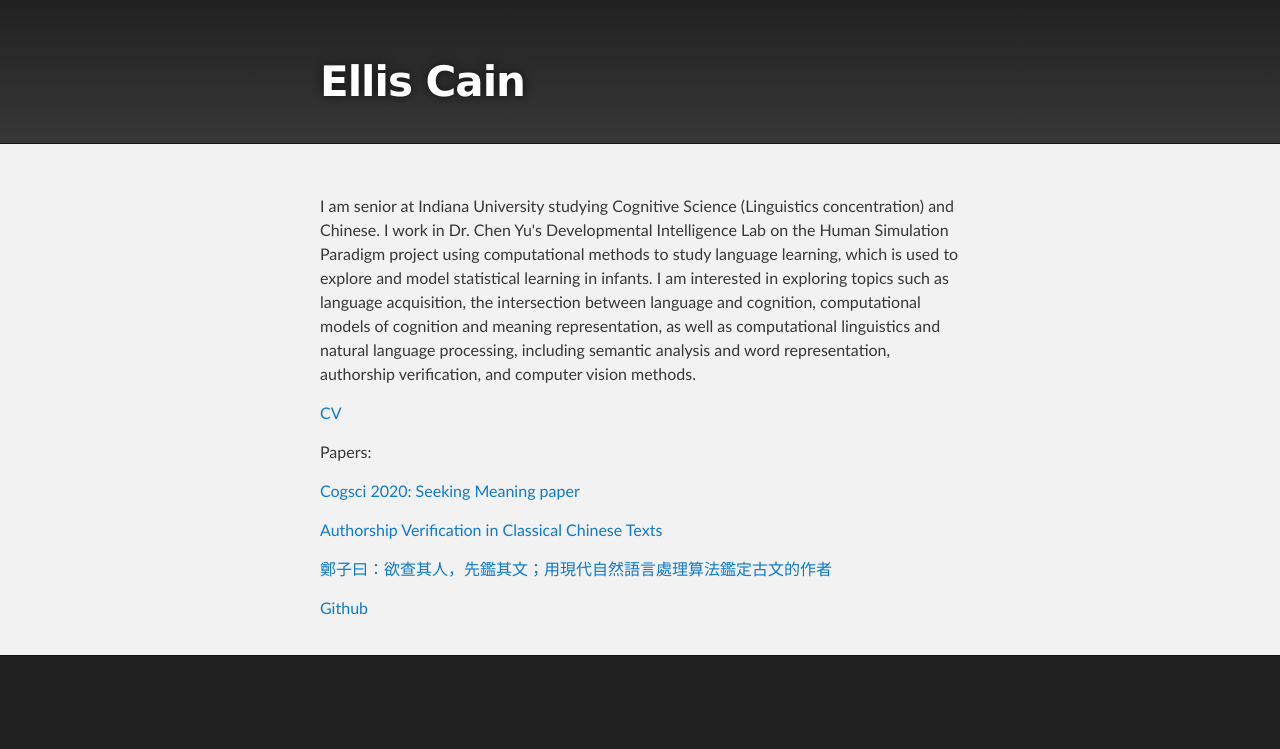
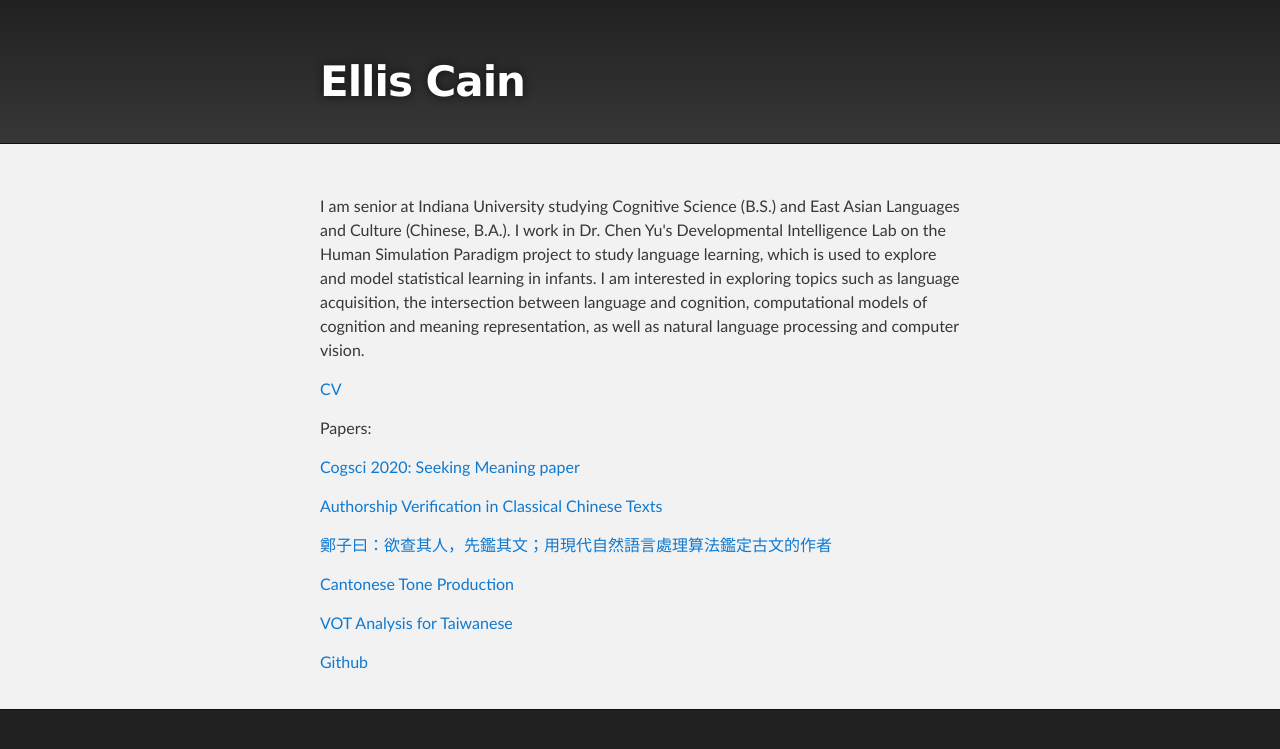
Before and after one commit to ellissc/ellissc.github.io, a Jekyll site: the page built from index.html, in a window 1280 px wide. Shown: the top 749 px of the page. Built offline with Jekyll 4.4.1, drawn with Linux system fonts in a browser that asks for light colours.

Commit message:
more updates

```diff
--- a/_layouts/default.html
+++ b/_layouts/default.html
@@ -23,26 +23,20 @@
     <!-- MAIN CONTENT -->
     <div id="main_content_wrap" class="outer">
       <section id="main_content" class="inner">
-        <p>I am senior at Indiana University studying Cognitive Science (Linguistics concentration) and Chinese. I work in Dr. Chen Yu's Developmental Intelligence Lab on the Human Simulation Paradigm project using computational methods to study language learning, which is used to explore and model statistical learning in infants. I am interested in exploring topics such as language acquisition, the intersection between language and cognition, computational models of cognition and meaning representation, as well as computational linguistics and natural language processing, including semantic analysis and word representation, authorship verification, and computer vision methods.</p>
+        <p>I am senior at Indiana University studying Cognitive Science (B.S.) and East Asian Languages and Culture (Chinese, B.A.). I work in Dr. Chen Yu's Developmental Intelligence Lab on the Human Simulation Paradigm project to study language learning, which is used to explore and model statistical learning in infants. I am interested in exploring topics such as language acquisition, the intersection between language and cognition, computational models of cognition and meaning representation, as well as natural language processing and computer vision.</p>
 
         <p><a href="cain_CV.pdf">CV</a></p>
         <p></p>
         <p>Papers:</p>
-        <p><a href="cogsci2020_cain.pdf">Cogsci 2020: Seeking Meaning paper</a></p>
-        <p><a href="nlp_en_ver.pdf">Authorship Verification in Classical Chinese Texts</a></p>
-        <p><a href="nlp_zh_ver.pdf">鄭子曰：欲查其人，先鑑其文；用現代自然語言處理算法鑑定古文的作者</a></p>
+        <p><a href="cogsci2020_cain.pdf">   Cogsci 2020: Seeking Meaning paper</a></p>
+        <p><a href="nlp_en_ver.pdf">    Authorship Verification in Classical Chinese Texts</a></p>
+        <p><a href="nlp_zh_ver.pdf">    鄭子曰：欲查其人，先鑑其文；用現代自然語言處理算法鑑定古文的作者</a></p>
+        <p><a href="cantonese_report_cain.pdf">   Cantonese Tone Production </a></p>
+        <p><a href="Final_Project_Taiwanese_Cain.pdf">    VOT Analysis for Taiwanese</a></p>
         <p></p>
         <p><a href="https://github.com/ellissc/">Github</a></p>
       </section>
-    </div>
 
-    <!-- FOOTER  -->
-    <div id="footer_wrap" class="outer">
-      <footer class="inner">
-        {% if site.github.is_project_page %}
-        <p class="copyright">{{ site.title | default: site.github.repository_name }} maintained by <a href="{{ site.github.owner_url }}">{{ site.github.owner_name }}</a></p>
-        {% endif %}
-      </footer>
     </div>
 
   </body>
--- a/index.html
+++ b/index.html
@@ -30,7 +30,7 @@ layout: default
     <!-- MAIN CONTENT -->
     <div id="main_content_wrap" class="outer">
       <section id="main_content" class="inner">
-        <p>I am senior at Indiana University studying Cognitive Science (B.S.) and East Asian Languages and Culture (Chinese, B.A.). I work in Dr. Chen Yu's Developmental Intelligence Lab on the Human Simulation Paradigm project using computational methods to study language learning, which is used to explore and model statistical learning in infants. I am interested in exploring topics such as language acquisition, the intersection between language and cognition, computational models of cognition and meaning representation, as well as computational linguistics and natural language processing, including semantic analysis and word representation, authorship verification, and computer vision methods.</p>
+        <p>I am senior at Indiana University studying Cognitive Science (B.S.) and East Asian Languages and Culture (Chinese, B.A.). I work in Dr. Chen Yu's Developmental Intelligence Lab on the Human Simulation Paradigm project to study language learning, which is used to explore and model statistical learning in infants. I am interested in exploring topics such as language acquisition, the intersection between language and cognition, computational models of cognition and meaning representation, as well as natural language processing and computer vision.</p>
 
         <p><a href="cain_CV.pdf">CV</a></p>
         <p></p>
```
